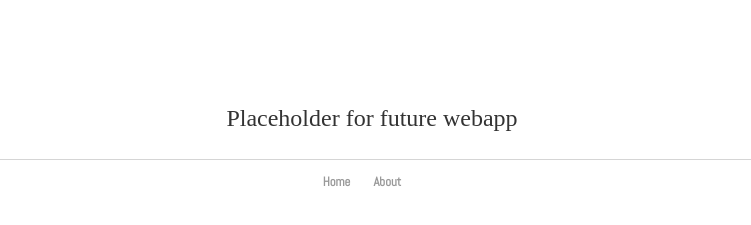
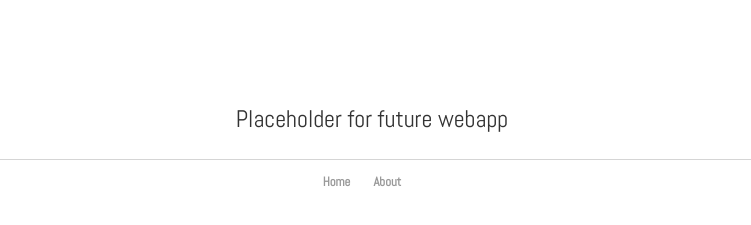
Before and after one commit to electionmatch/electionmatch.github.io, a Jekyll site: the page built from index.html, in a window 1280 px wide. Shown: the part 233-458 px from the top of the page, without its empty margins (268-1019 px from the left). Built offline with Jekyll 4.4.1, drawn with Linux system fonts in a browser that asks for light colours.

Commit message:
Update main.css

```diff
--- a/css/main.css
+++ b/css/main.css
@@ -28,7 +28,8 @@ p {
     font-size: 1.5em;
     line-height: 1.4em;
     color: #333;
-    text-align:"center"
+    text-align:"center";
+    font-family:'Abel', 'Arial', 'Sans-Serif';
 }
 footer {
     border-top: 1px solid #d5d5d5;
```
